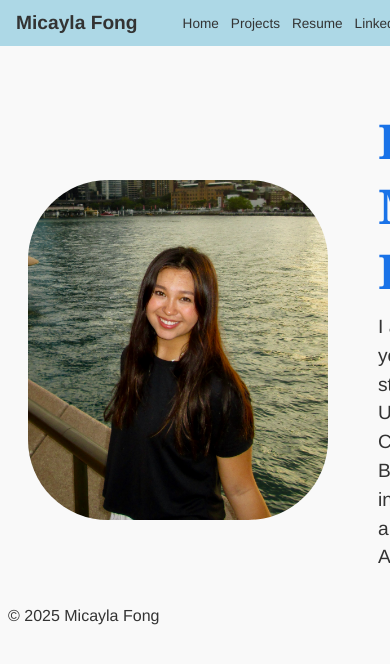
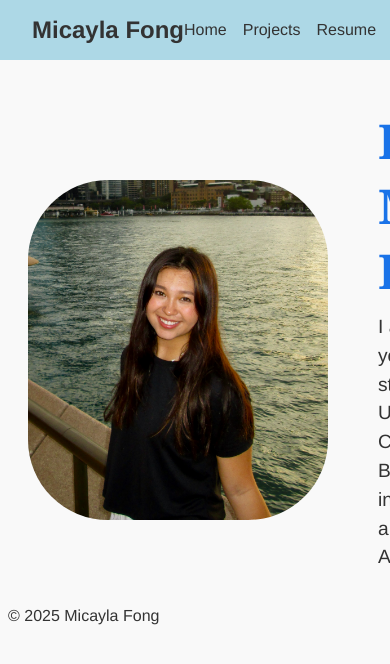
Before and after one commit to mdfong35/mdfong35.github.io, a Jekyll site: the page built from index.md, in a window 390 px wide. Shown: the top 664 px of the page. Built offline with Jekyll 4.4.1, drawn with Linux system fonts in a browser that asks for light colours.

Commit message:
Update style.css

```diff
--- a/assets/style.css
+++ b/assets/style.css
@@ -34,6 +34,7 @@ body {
   display: flex;
   gap: 1rem;
   flex-shrink: 0;
+  white-space: nowrap;
 }
 
 .nav-links a {
@@ -41,6 +42,7 @@ body {
   text-decoration: none;
   font-size: 1rem;
   transition: color 0.3s ease;
+  white-space: nowrap;
 }
 
 .nav-links a:hover {
@@ -50,37 +52,6 @@ body {
 
 
 
-
-
-
-/* Responsive design for smaller screens */
-@media (max-width: 768px) {
-  .top-nav {
-    padding: 0.75rem 1rem;
-  }
-
-  .site-title {
-    font-size: 1.2rem;
-  }
-
-  .nav-links {
-    gap: 1rem;
-  }
-
-  .nav-links a {
-    font-size: 0.9rem;
-  }
-}
-
-@media (max-width: 480px) {
-  .nav-links {
-    gap: 0.75rem;
-  }
-
-  .nav-links a {
-    font-size: 0.85rem;
-  }
-}
 
 
 
```
